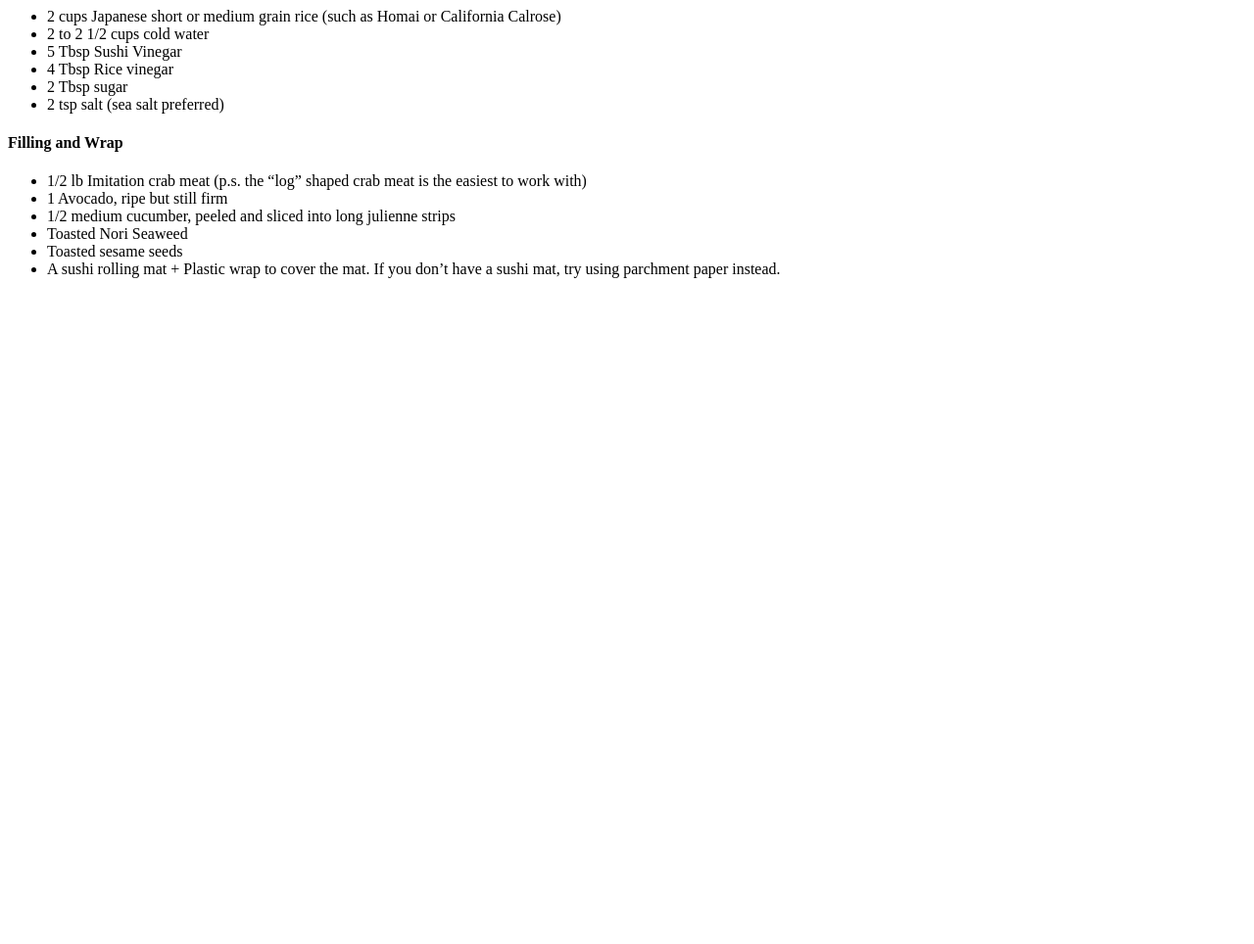
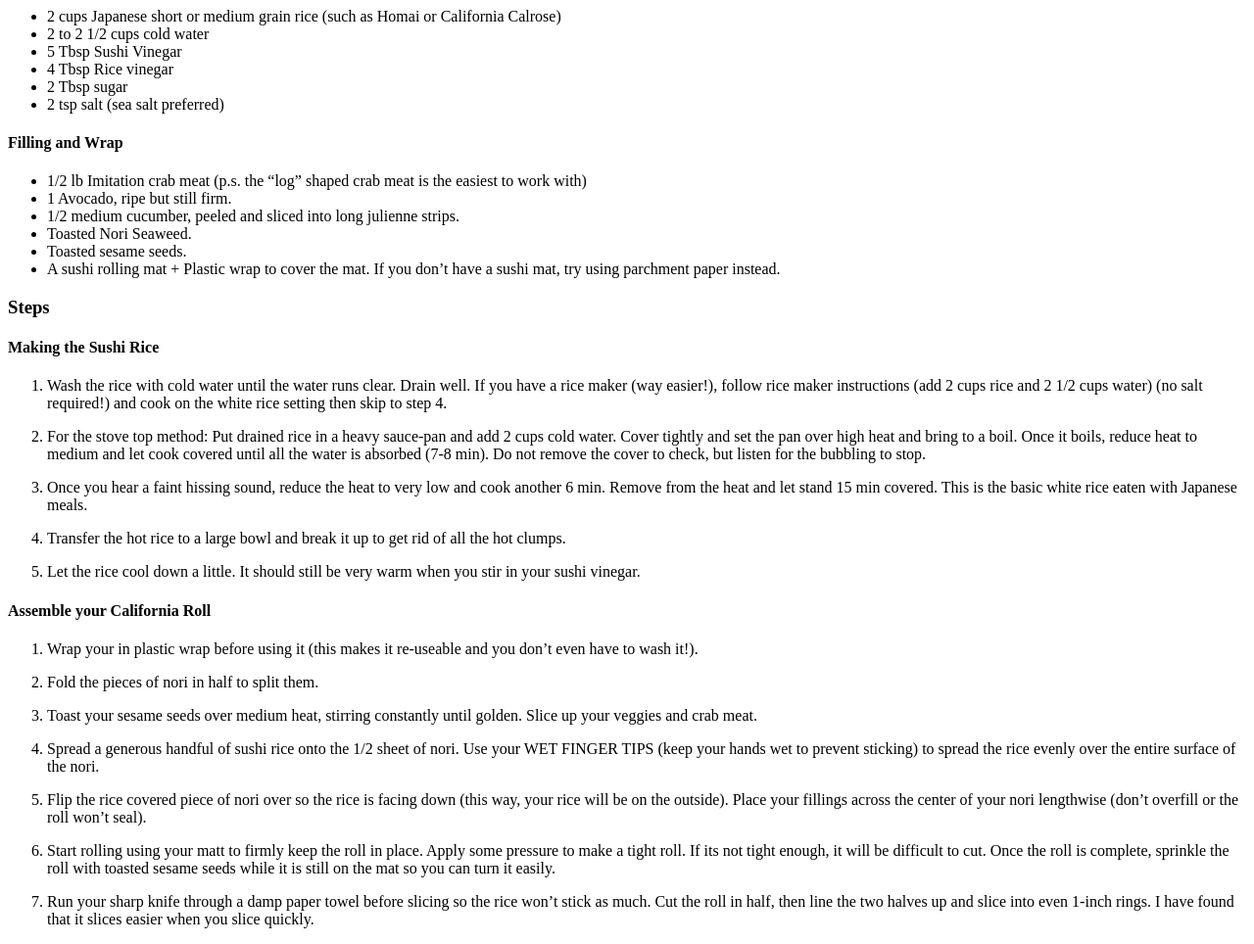
Before and after one commit to TrueEdgeCorp/odin-recipes, a plain HTML site: page recipes/cali-sushi.html in a window 1280 px wide. Shown: the part 759-1723 px from the top of the page at 98% size. Before the commit the page ends 1059 px from the top, so only its background shows below. Drawn offline with Linux system fonts and the light colour scheme; files whose address does not match are found by name.

Commit message:
Add ordered lists for steps on sushi page

```diff
--- a/recipes/cali-sushi.html
+++ b/recipes/cali-sushi.html
@@ -22,6 +22,7 @@
         <p>I learned my sushi making skills after reading Mom’s culinary textbook from her college days, a little bit of trial-and-error and picked up some
            tips (like the wet knife and the plastic wrapped-sushi matt) from Ree Drummond.</p>
 
+
         <h3>Ingredients</h3>
 
         <h4>Sushi Rice</h4>
@@ -37,11 +38,53 @@
         <h4>Filling and Wrap</h4>
         <ul>
             <li>1/2 lb Imitation crab meat (p.s. the “log” shaped crab meat is the easiest to work with)</li>
-            <li>1 Avocado, ripe but still firm</li>
-            <li>1/2 medium cucumber, peeled and sliced into long julienne strips</li>
-            <li>Toasted Nori Seaweed</li>
-            <li>Toasted sesame seeds</li>
+            <li>1 Avocado, ripe but still firm.</li>
+            <li>1/2 medium cucumber, peeled and sliced into long julienne strips.</li>
+            <li>Toasted Nori Seaweed.</li>
+            <li>Toasted sesame seeds.</li>
             <li>A sushi rolling mat + Plastic wrap to cover the mat. If you don’t have a sushi mat, try using parchment paper instead.</li>
         </ul>
+
+
+        <h3>Steps</h3>
+
+        <h4>Making the Sushi Rice</h4>
+        <ol>
+            <p><li>Wash the rice with cold water until the water runs clear. Drain well. If you have a rice maker (way easier!), follow rice maker instructions
+                (add 2 cups rice and 2 1/2 cups water) (no salt required!) and cook on the white rice setting then skip to step 4.</li></p>
+
+            <p><li>For the stove top method: Put drained rice in a heavy sauce-pan and add 2 cups cold water. Cover tightly and set the pan over high heat and
+                bring to a boil. Once it boils, reduce heat to medium and let cook covered until all the water is absorbed (7-8 min). Do not remove the cover
+                to check, but listen for the bubbling to stop.</li></p>
+
+            <p><li>Once you hear a faint hissing sound, reduce the heat to very low and cook another 6 min. Remove from the heat and let stand 15 min covered.
+                This is the basic white rice eaten with Japanese meals.</li></p>
+
+            <p><li>Transfer the hot rice to a large bowl and break it up to get rid of all the hot clumps.</li></p>
+
+            <p><li>Let the rice cool down a little. It should still be very warm when you stir in your sushi vinegar.</li></p>
+        </ol>
+
+        <h4>Assemble your California Roll</h4>
+        <ol>
+            <p><li>Wrap your in plastic wrap before using it (this makes it re-useable and you don’t even have to wash it!).</li></p>
+
+            <p><li>Fold the pieces of nori in half to split them.</li></p>
+
+            <p><li>Toast your sesame seeds over medium heat, stirring constantly until golden. Slice up your veggies and crab meat.</li></p>
+
+            <p><li>Spread a generous handful of sushi rice onto the 1/2 sheet of nori. Use your WET FINGER TIPS (keep your hands wet to prevent sticking)
+                to spread the rice evenly over the entire surface of the nori.</li></p>
+
+            <p><li>Flip the rice covered piece of nori over so the rice is facing down (this way, your rice will be on the outside). Place your fillings
+                across the center of your nori lengthwise (don’t overfill or the roll won’t seal).</li></p>
+
+            <p><li>Start rolling using your matt to firmly keep the roll in place. Apply some pressure to make a tight roll. If its not tight enough, it
+                will be difficult to cut. Once the roll is complete, sprinkle the roll with toasted sesame seeds while it is still on the mat so you can turn
+                it easily.</li></p>
+
+            <p><li>Run your sharp knife through a damp paper towel before slicing so the rice won’t stick as much. Cut the roll in half, then line the two
+                halves up and slice into even 1-inch rings. I have found that it slices easier when you slice quickly.</li></p>
+        </ol>
     </body>
 </html>
```
